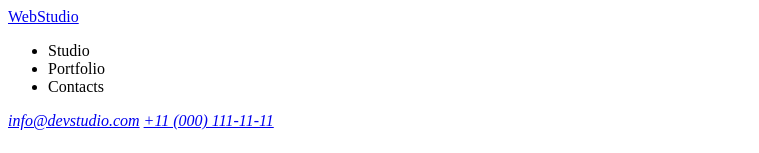
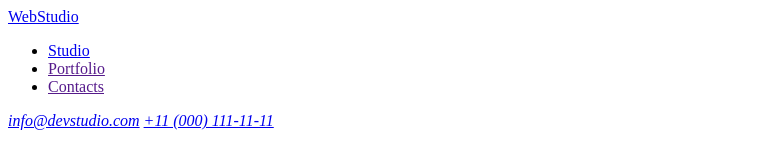
Before and after one commit to RabbidBits/goit-markup-hw-01, a plain HTML site: page index.html in a window 1280 px wide. Shown: the top 153 px of the page, without its empty margins (0-759 px from the left). Drawn offline with Linux system fonts and the light colour scheme.

Commit message:
commit-2

```diff
--- a/index.html
+++ b/index.html
@@ -11,9 +11,9 @@
       <nav>
         <a href="./index.html">WebStudio</a>
         <ul>
-          <li><a href="./index.html"></a>Studio</li>
-          <li><a href=""></a>Portfolio</li>
-          <li><a href=""></a>Contacts</li>
+          <li><a href="./index.html">Studio</a></li>
+          <li><a href="">Portfolio</a></li>
+          <li><a href="">Contacts</a></li>
         </ul>
       </nav>
       <!-- Address -->
```
